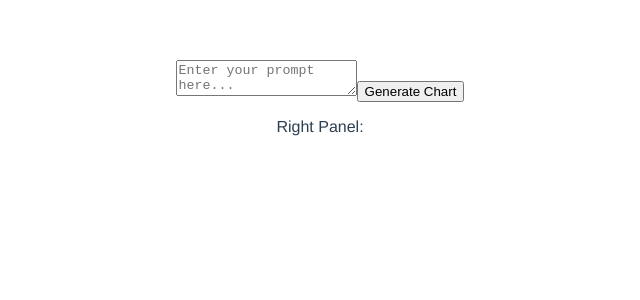
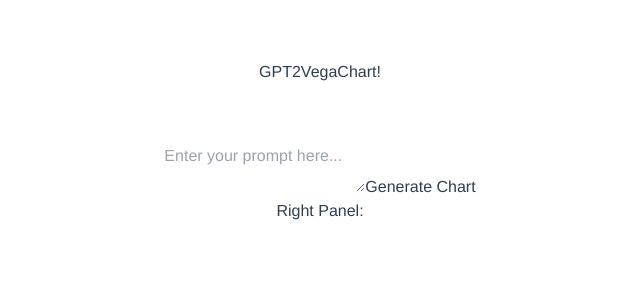
Before and after one commit to doanhthong/gpt2vega, a Vue app in the folder client/: page / in a window 1280 px wide. Shown: the top 300 px of the page, without its empty margins (320-960 px from the left). Built offline with nearby package versions, Linux system fonts and the light colour scheme; what vue-vega would draw is missing.

Commit message:
add tailwind

```diff
--- a/client/src/App.vue
+++ b/client/src/App.vue
@@ -1,4 +1,5 @@
 <template>
+  <h1 class="text-4xl font-bold text-blue-500">GPT2VegaChart!</h1>
   <MainComponent />
 </template>
 
--- /dev/null
+++ b/client/src/assets/scss/main.scss
@@ -0,0 +1,3 @@
+@import 'tailwindcss/base';
+@import 'tailwindcss/components';
+@import 'tailwindcss/utilities';
--- a/client/src/main.js
+++ b/client/src/main.js
@@ -1,6 +1,7 @@
 import { createApp } from 'vue'
 import App from './App.vue'
 import VueVega from 'vue-vega';
+import './assets/scss/main.scss';
 
 const app = createApp(App);
 
--- /dev/null
+++ b/client/tailwind.config.js
@@ -0,0 +1,8 @@
+/** @type {import('tailwindcss').Config} */
+module.exports = {
+  content: [],
+  theme: {
+    extend: {},
+  },
+  plugins: [],
+}
```
Also changed, not shown: client/package.json (+6 -1 lines), 1 other file (tests, documents, lock files or other folders).
